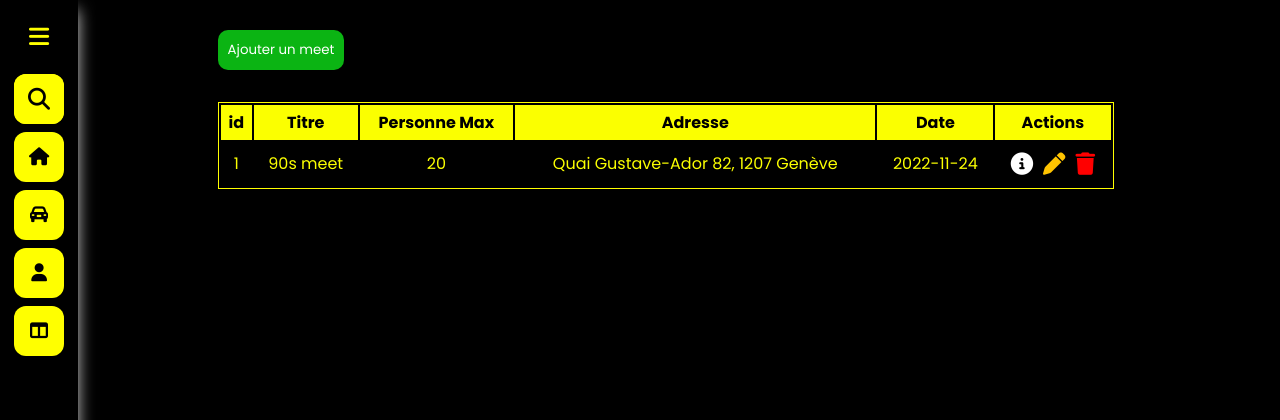
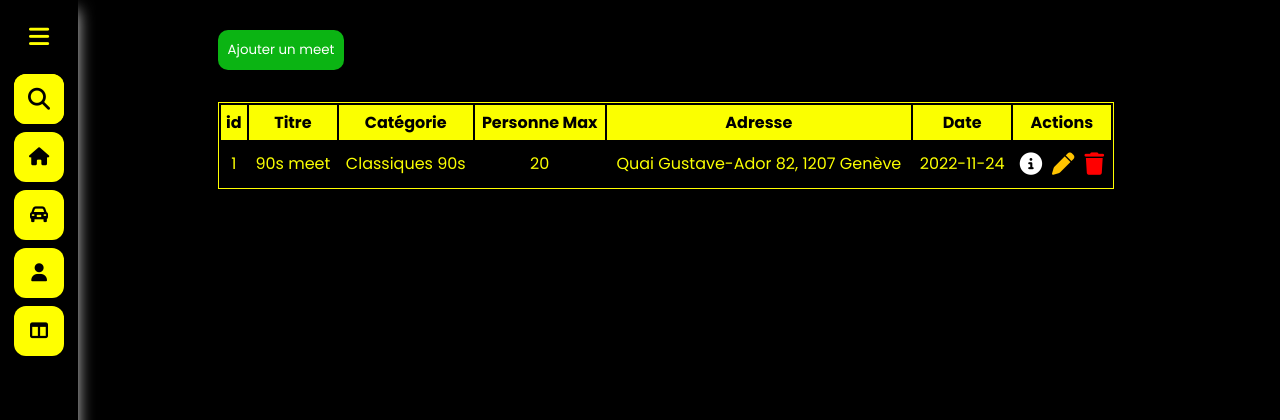
Before and after one commit to kevinflplm/carmeet_M426, a PHP site: page /adminpage.php in a window 1280 px wide. Shown: the top 420 px of the page. Run offline with PHP 8.4, Linux system fonts and the light colour scheme; a user stored in the database is signed in; data comes from the database, SQL or seed files in the repository; some libraries are stand-ins or nearby versions.

Commit message:
ajout catégorie tableau admin

```diff
--- a/adminpage.php
+++ b/adminpage.php
@@ -33,6 +33,7 @@ $allMeets = meetSelectAllAdmin();
                     <tr class="admin-info">
                         <th>id</th>
                         <th>Titre</th>
+                        <th>Catégorie</th>
                         <th>Personne Max</th>
                         <th>Adresse</th>
                         <th>Date</th>
@@ -42,6 +43,7 @@ $allMeets = meetSelectAllAdmin();
                         <tr>
                             <td><?= $meet->idEvenement ?></td>
                             <td><?= $meet->titre ?></td>
+                            <td><?= $meet->label ?></td>
                             <td><?= $meet->partcipantsMax ?></td>
                             <td><?= $meet->adresse ?></td>
                             <td><?= $meet->date ?></td>
--- a/classes/fonctions.php
+++ b/classes/fonctions.php
@@ -16,7 +16,7 @@ function db()
 
 function meetSelectAllAdmin() {
     // Préparation de la requete
-    $query = db()->prepare("SELECT * FROM meet");
+    $query = db()->prepare("SELECT * FROM meet INNER JOIN categorie ON meet.idCategorie = categorie.idCategorie");
     // Execution de la requete
     $query->execute();
 
```
